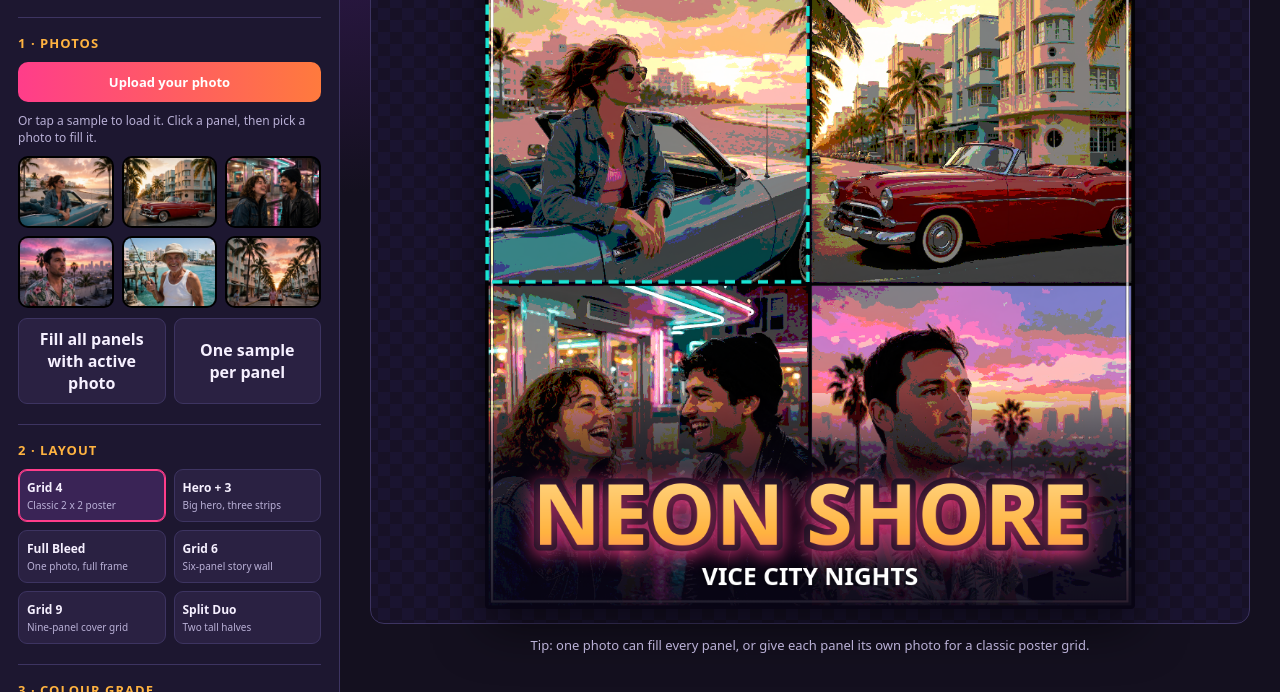
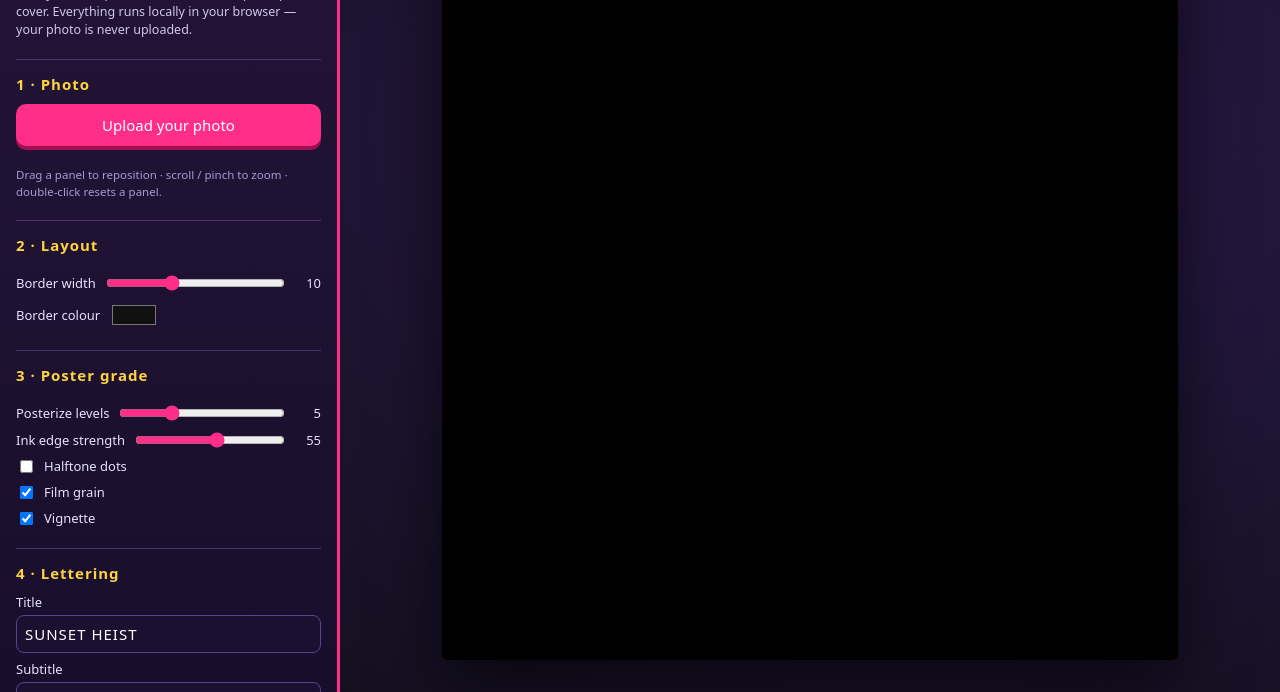
Before and after one commit to Kyamii21/gta6-cover-art-01, a plain HTML site: page app/index.html in a window 1280 px wide. Shown: the part 108-800 px from the top of the page. Drawn offline with Linux system fonts and the light colour scheme; a web font is replaced by a local one.

Commit message:
Add files via upload

```diff
--- a/app/index.html
+++ b/app/index.html
@@ -3,91 +3,70 @@
 <head>
 <meta charset="utf-8">
 <meta name="viewport" content="width=device-width, initial-scale=1">
-<title>Neon Poster — GTA-Style Cover Maker</title>
+<title>Neon Vice Cover Forge — GTA-Style Cover Art Maker</title>
 <link rel="stylesheet" href="./style.css">
 </head>
 <body>
-<div id="studio" class="studio">
-  <aside id="controlPanel" class="control-panel">
+<div id="app" class="app">
+  <aside class="panel" id="controls">
     <header class="brand">
-      <h1>NEON POSTER</h1>
-      <p class="tagline">Turn any photo into multi-panel cover art. Photos stay on your machine.</p>
+      <h1>NEON VICE<br><span>COVER FORGE</span></h1>
+      <p class="tag">Turn your own photo into a bold multi-panel poster cover. Everything runs locally in your browser — your photo is never uploaded.</p>
     </header>
 
-    <section class="control-group" aria-label="Photos">
-      <h2>1 · Photos</h2>
-      <label class="upload-button">
-        <span>Upload your photo</span>
-        <input id="photoUpload" type="file" accept="image/*" multiple>
+    <section class="group">
+      <h2>1 · Photo</h2>
+      <label class="upload">Upload your photo
+        <input id="file" type="file" accept="image/*">
       </label>
-      <p class="hint">Or tap a sample to load it. Click a panel, then pick a photo to fill it.</p>
-      <div id="sampleStrip" class="sample-strip"></div>
-      <div class="row-buttons">
-        <button id="fillAllPanels" type="button">Fill all panels with active photo</button>
-        <button id="cycleSamples" type="button">One sample per panel</button>
-      </div>
+      <div class="gallery" id="gallery" aria-label="Sample photos"></div>
+      <p class="hint">Drag a panel to reposition · scroll / pinch to zoom · double-click resets a panel.</p>
     </section>
 
-    <section class="control-group" aria-label="Layout">
+    <section class="group">
       <h2>2 · Layout</h2>
-      <div id="layoutPicker" class="picker-grid"></div>
+      <div class="chips" id="layouts"></div>
+      <label class="row">Border width <input id="borderW" type="range" min="0" max="28" value="10"><span id="borderWv">10</span></label>
+      <label class="row">Border colour <input id="borderC" type="color" value="#111111"></label>
     </section>
 
-    <section class="control-group" aria-label="Colour grade">
-      <h2>3 · Colour grade</h2>
-      <div id="gradePicker" class="picker-grid"></div>
-      <label class="slider-label">Grade strength
-        <input id="gradeStrength" type="range" min="0" max="100" value="85">
-      </label>
+    <section class="group">
+      <h2>3 · Poster grade</h2>
+      <div class="chips" id="grades"></div>
+      <label class="row">Posterize levels <input id="levels" type="range" min="2" max="12" value="5"><span id="levelsv">5</span></label>
+      <label class="row">Ink edge strength <input id="ink" type="range" min="0" max="100" value="55"><span id="inkv">55</span></label>
+      <label class="row check"><input id="halftone" type="checkbox"> Halftone dots</label>
+      <label class="row check"><input id="grain" type="checkbox" checked> Film grain</label>
+      <label class="row check"><input id="vignette" type="checkbox" checked> Vignette</label>
     </section>
 
-    <section class="control-group" aria-label="Caption lettering">
-      <h2>4 · Caption lettering</h2>
-      <label>Title
-        <input id="captionTitle" type="text" maxlength="28" value="NEON SHORE">
-      </label>
-      <label>Subtitle
-        <input id="captionSubtitle" type="text" maxlength="40" value="Vice City Nights">
-      </label>
-      <div id="letteringPicker" class="picker-grid"></div>
+    <section class="group">
+      <h2>4 · Lettering</h2>
+      <label class="row col">Title <input id="title" type="text" maxlength="30" value="SUNSET HEIST"></label>
+      <label class="row col">Subtitle <input id="subtitle" type="text" maxlength="40" value="A NEON VICE STORY"></label>
+      <div class="chips" id="lettering"></div>
+      <label class="row">Title size <input id="tsize" type="range" min="40" max="200" value="110"><span id="tsizev">110</span></label>
+      <label class="row">Title height <input id="tpos" type="range" min="5" max="95" value="78"><span id="tposv">78</span></label>
     </section>
 
-    <section class="control-group" aria-label="Panel crop">
-      <h2>5 · Panel crop</h2>
-      <p class="hint">Drag a panel on the cover to reposition. Scroll or use the slider to zoom.</p>
-      <label class="slider-label">Zoom selected panel
-        <input id="panelZoom" type="range" min="100" max="300" value="100">
-      </label>
-      <div class="row-buttons">
-        <button id="resetPanel" type="button">Reset panel</button>
-        <button id="resetAllPanels" type="button">Reset all</button>
+    <section class="group">
+      <h2>5 · Export</h2>
+      <div class="row btns">
+        <button id="shuffle" type="button">🎲 Shuffle look</button>
       </div>
-    </section>
-
-    <section class="control-group" aria-label="Export">
-      <h2>6 · Export PNG</h2>
-      <div id="sizePicker" class="picker-grid"></div>
-      <button id="exportCover" type="button" class="export-button">Export cover PNG</button>
-      <p id="statusLine" class="status" role="status"></p>
+      <div class="row btns">
+        <button class="exp" data-w="1080" data-h="1080" type="button">PNG 1080×1080</button>
+        <button class="exp" data-w="1080" data-h="1350" type="button">PNG 1080×1350</button>
+        <button class="exp" data-w="1920" data-h="1080" type="button">PNG 1920×1080</button>
+      </div>
+      <p id="status" role="status"></p>
     </section>
   </aside>
 
   <main class="stage">
-    <div class="stage-toolbar">
-      <span id="stageLabel">Live preview</span>
-      <span id="panelLabel" class="panel-label">Panel 1 selected</span>
-    </div>
-    <div id="canvasWrap" class="canvas-wrap">
-      <canvas id="coverCanvas" width="1080" height="1080" aria-label="Cover preview"></canvas>
-    </div>
-    <p class="stage-hint">Tip: one photo can fill every panel, or give each panel its own photo for a classic poster grid.</p>
+    <canvas id="cover" width="1080" height="1080" aria-label="Cover preview"></canvas>
   </main>
 </div>
-
-<div id="shotStage" class="shot-stage" hidden>
-  <canvas id="shotCanvas" aria-label="Exported cover"></canvas>
-</div>
-
 <script type="module" src="./src/main.js"></script>
 </body>
 </html>
--- a/app/style.css
+++ b/app/style.css
@@ -1,92 +1,39 @@
-:root {
-  --ink: #14101f;
-  --paper: #fff7ee;
-  --panel-bg: #1d1730;
-  --panel-card: #2a2142;
-  --accent-pink: #ff3d8a;
-  --accent-teal: #19e3d3;
-  --accent-gold: #ffb340;
-  --text: #f6f0ff;
-  --muted: #b9b0d6;
-  --border: #3d3461;
-}
-* { box-sizing: border-box; }
-html, body { margin: 0; height: 100%; }
-body {
-  font-family: system-ui, -apple-system, "Segoe UI", Roboto, Helvetica, Arial, sans-serif;
-  background: radial-gradient(1200px 700px at 20% -10%, #3a1c5c 0%, #14101f 55%) fixed, #14101f;
-  color: var(--text);
-}
-.studio { display: flex; min-height: 100vh; }
-.control-panel {
-  width: 340px; flex: 0 0 340px; overflow-y: auto; max-height: 100vh;
-  padding: 20px 18px 28px; background: var(--panel-bg); border-right: 1px solid var(--border);
-}
-.brand h1 {
-  margin: 0; font-size: 30px; letter-spacing: 0.06em; font-weight: 900;
-  background: linear-gradient(90deg, var(--accent-gold), var(--accent-pink), var(--accent-teal));
-  -webkit-background-clip: text; background-clip: text; color: transparent;
-}
-.tagline { margin: 6px 0 0; color: var(--muted); font-size: 13px; line-height: 1.45; }
-.control-group { margin-top: 20px; padding-top: 16px; border-top: 1px solid var(--border); }
-.control-group h2 { margin: 0 0 10px; font-size: 13px; letter-spacing: 0.08em; text-transform: uppercase; color: var(--accent-gold); }
-.control-group label { display: flex; flex-direction: column; gap: 6px; font-size: 13px; font-weight: 600; margin-bottom: 10px; }
-.control-group input[type="text"] {
-  font: inherit; padding: 9px 10px; border-radius: 8px; border: 1px solid var(--border);
-  background: #120e20; color: var(--text);
-}
-.slider-label { font-size: 13px; font-weight: 600; }
-input[type="range"] { width: 100%; accent-color: var(--accent-pink); }
-.upload-button {
-  display: block; text-align: center; cursor: pointer; padding: 11px; border-radius: 10px;
-  background: linear-gradient(90deg, var(--accent-pink), #ff7a3d); color: #fff; font-weight: 800;
-}
-.upload-button input { display: none; }
-.hint { color: var(--muted); font-size: 12px; line-height: 1.45; margin: 8px 0; }
-.sample-strip { display: grid; grid-template-columns: repeat(3, 1fr); gap: 8px; margin: 10px 0; }
-.sample-thumb {
-  padding: 0; border: 2px solid transparent; border-radius: 10px; overflow: hidden; cursor: pointer;
-  background: #000; aspect-ratio: 4 / 3;
-}
-.sample-thumb img { width: 100%; height: 100%; object-fit: cover; display: block; }
-.sample-thumb.active { border-color: var(--accent-teal); }
-.picker-grid { display: grid; grid-template-columns: 1fr 1fr; gap: 8px; }
-.picker-button {
-  font: inherit; font-size: 12px; font-weight: 700; padding: 9px 8px; border-radius: 9px;
-  border: 1px solid var(--border); background: var(--panel-card); color: var(--text); cursor: pointer; text-align: left;
-}
-.picker-button small { display: block; font-weight: 500; color: var(--muted); margin-top: 2px; }
-.picker-button.active { border-color: var(--accent-pink); background: #3a2456; box-shadow: inset 0 0 0 1px var(--accent-pink); }
-.row-buttons { display: flex; gap: 8px; flex-wrap: wrap; }
-.row-buttons button, .export-button {
-  font: inherit; font-weight: 700; padding: 9px 10px; border-radius: 9px; border: 1px solid var(--border);
-  background: var(--panel-card); color: var(--text); cursor: pointer; flex: 1;
-}
-.export-button {
-  width: 100%; margin-top: 10px; border: 0; color: #14101f;
-  background: linear-gradient(90deg, var(--accent-teal), var(--accent-gold)); font-size: 15px; padding: 13px;
-}
-.status { min-height: 18px; font-size: 12px; color: var(--accent-teal); margin: 8px 0 0; }
-.stage { flex: 1; display: flex; flex-direction: column; align-items: center; padding: 18px; min-width: 0; }
-.stage-toolbar { width: min(880px, 100%); display: flex; justify-content: space-between; align-items: center; margin-bottom: 12px; font-weight: 700; }
-.panel-label { color: var(--muted); font-weight: 600; font-size: 13px; }
-.canvas-wrap {
-  width: min(880px, 100%); display: flex; justify-content: center; align-items: center;
-  background: repeating-conic-gradient(#1a1430 0% 25%, #171126 0% 50%) 50% / 24px 24px;
-  border: 1px solid var(--border); border-radius: 14px; padding: 14px;
-}
-#coverCanvas {
-  max-width: 100%; max-height: calc(100vh - 150px); width: auto; height: auto;
-  box-shadow: 0 18px 50px rgba(0,0,0,0.55); border-radius: 4px; touch-action: none; cursor: grab;
-}
-#coverCanvas.dragging { cursor: grabbing; }
-.stage-hint { color: var(--muted); font-size: 13px; margin: 12px 0 0; text-align: center; }
-.shot-stage { position: fixed; inset: 0; background: #000; display: flex; align-items: center; justify-content: center; }
-.shot-stage[hidden] { display: none; }
-#shotCanvas { width: 100vw; height: 100vh; object-fit: contain; display: block; }
-body.shot-cover .studio { display: none; }
-body.shot-cover { background: #000; }
-@media (max-width: 900px) {
-  .studio { flex-direction: column; }
-  .control-panel { width: auto; flex: none; max-height: none; }
-}
+@font-face{font-family:"Forge Black";src:url("./fonts/NotoSansDisplay-Black.ttf") format("truetype");font-weight:900}
+@font-face{font-family:"Forge Italic";src:url("./fonts/LiberationSans-BoldItalic.ttf") format("truetype");font-weight:700;font-style:italic}
+*{box-sizing:border-box}
+html,body{margin:0;padding:0;background:#14101f;color:#f4f0ff;font-family:"Forge Black",system-ui,sans-serif}
+.app{display:flex;min-height:100vh}
+.panel{width:340px;flex:0 0 340px;padding:18px 16px 30px;background:linear-gradient(180deg,#241436,#180e2c);border-right:3px solid #ff2e88;overflow-y:auto;max-height:100vh}
+.brand h1{margin:0;font-size:34px;line-height:.95;letter-spacing:1px;color:#ffd23f;text-shadow:3px 3px 0 #ff2e88}
+.brand h1 span{color:#3ae2ff;text-shadow:3px 3px 0 #7b2ff7}
+.tag{font-family:system-ui,sans-serif;font-size:12.5px;line-height:1.45;color:#cfc6ee;margin:10px 0 4px}
+.group{margin-top:20px;padding-top:14px;border-top:1px solid #4a3570}
+.group h2{font-size:15px;margin:0 0 10px;color:#ffd23f;letter-spacing:1px}
+.hint{font-family:system-ui,sans-serif;font-size:11.5px;color:#a99bd4;line-height:1.4}
+.upload{display:block;background:#ff2e88;color:#fff;text-align:center;padding:11px;border-radius:10px;cursor:pointer;font-size:15px;box-shadow:0 4px 0 #a30f52}
+.upload input{display:none}
+.gallery{display:grid;grid-template-columns:repeat(4,1fr);gap:6px;margin-top:10px}
+.gallery button{padding:0;border:2px solid transparent;border-radius:8px;overflow:hidden;background:none;cursor:pointer}
+.gallery button.on{border-color:#ffd23f}
+.gallery img{width:100%;height:52px;object-fit:cover;display:block}
+.chips{display:flex;flex-wrap:wrap;gap:6px;margin-bottom:8px}
+.chips button{background:#2e1d4d;color:#e8e2ff;border:1px solid #5b4390;border-radius:999px;padding:6px 11px;font-family:inherit;font-size:12.5px;cursor:pointer}
+.chips button.on{background:#ffd23f;color:#1c1030;border-color:#ffd23f}
+.row{display:flex;align-items:center;gap:8px;font-family:system-ui,sans-serif;font-size:13px;margin:7px 0;color:#e8e2ff}
+.row input[type=range]{flex:1;accent-color:#ff2e88}
+.row span{min-width:26px;text-align:right;font-variant-numeric:tabular-nums}
+.row.col{flex-direction:column;align-items:stretch;gap:4px}
+.row input[type=text]{background:#1c1030;border:1px solid #5b4390;color:#fff;border-radius:8px;padding:8px;font-family:inherit;font-size:15px;letter-spacing:1px}
+.row input[type=color]{width:52px;height:30px;border:none;background:none;cursor:pointer}
+.row.check{gap:8px}
+.btns{gap:8px;flex-wrap:wrap}
+.btns button{flex:1;background:#3ae2ff;color:#0b1c26;border:none;border-radius:10px;padding:11px 8px;font-family:inherit;font-size:13.5px;cursor:pointer;box-shadow:0 4px 0 #1787a8;white-space:nowrap}
+.btns button#shuffle{background:#7b2ff7;color:#fff;box-shadow:0 4px 0 #4a1499}
+#status{font-family:system-ui,sans-serif;font-size:12.5px;color:#ffd23f;min-height:16px}
+.stage{flex:1;display:flex;align-items:center;justify-content:center;padding:24px;background:radial-gradient(1000px 700px at 60% 30%,#2b1a4d,#14101f)}
+#cover{max-width:min(92vh,100%);max-height:92vh;width:auto;height:auto;box-shadow:0 24px 70px rgba(0,0,0,.65);border-radius:6px;touch-action:none;cursor:grab;background:#000}
+#cover:active{cursor:grabbing}
+body.shot-cover .panel{display:none}
+body.shot-cover .stage{padding:0;background:#000}
+body.shot-cover #cover{max-width:100vw;max-height:100vh;box-shadow:none;border-radius:0}
+@media (max-width:820px){.app{flex-direction:column}.panel{width:100%;flex:none;max-height:none}}
```
